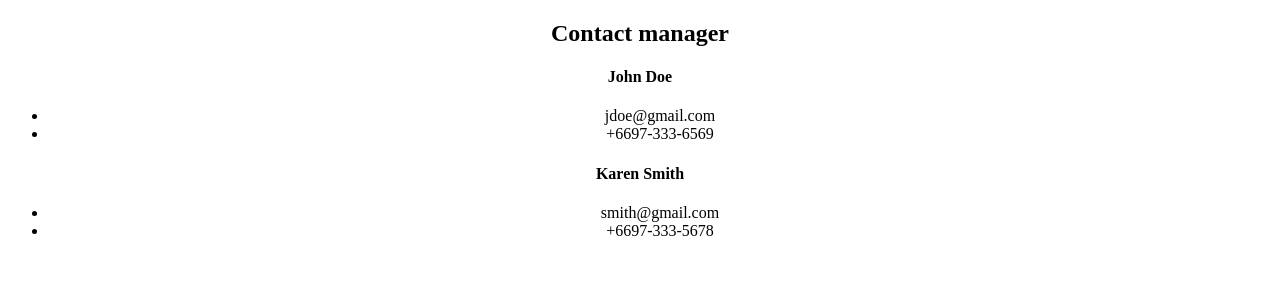
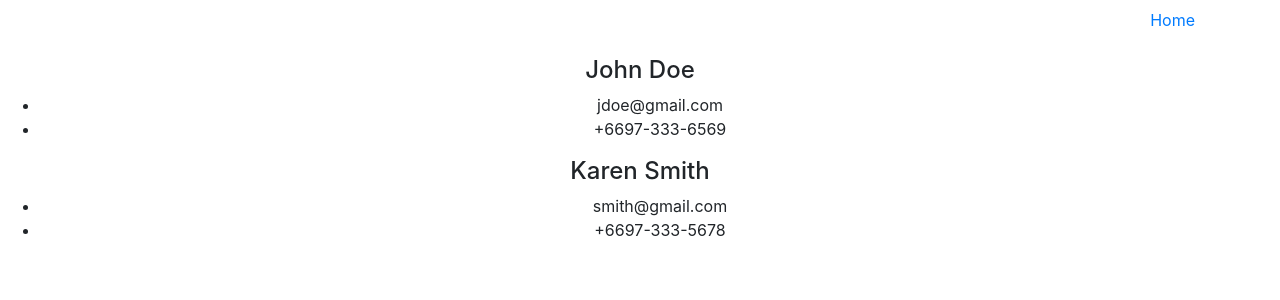
Before and after one commit to khunemz/client-panel, a React (Create React App) app: page / in a window 1280 px wide. Shown: the top 300 px of the page. Built offline with nearby package versions, Linux system fonts and the light colour scheme.

Commit message:
feat/add bootstrap and navbar

```diff
--- a/src/App.js
+++ b/src/App.js
@@ -1,4 +1,5 @@
 import React from 'react';
+import 'bootstrap/dist/css/bootstrap.min.css';
 import './App.css';
 import Contact from './components/Contact';
 import Header from './components/Header';
--- a/src/components/Header.js
+++ b/src/components/Header.js
@@ -4,9 +4,22 @@
 const Header = (props) => {
     const {branding} = props;
     return (
-        <div>
-            <h2>{branding}</h2>
-        </div>
+       <nav className="nav navbar navbar-expand-sm navbar-dark bg-dander mb-3 py-0">
+           <div className="container">
+               <a href="/" className="navbar-brand">
+                   {branding}
+               </a>
+               <div>
+                   <ul className="navbar-nav mr-auto">
+                       <li className="nav-item">
+                           <a href="/" clasName="nav-link">
+                               Home
+                           </a>
+                       </li>
+                   </ul>
+               </div>
+           </div>
+       </nav>
     )
 }
 
```
